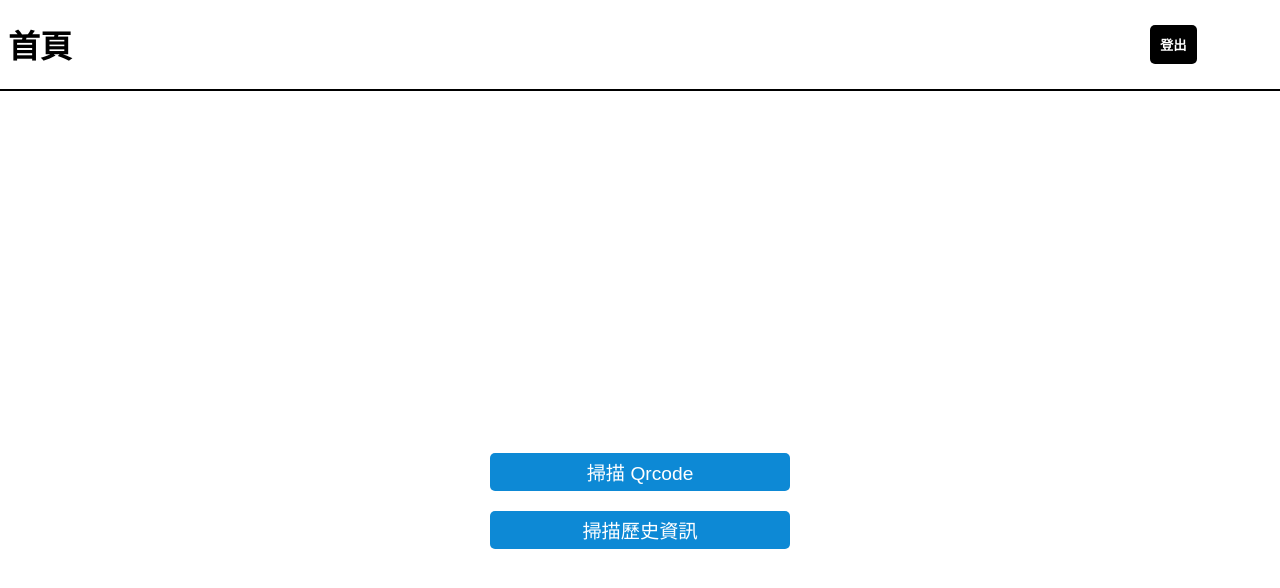
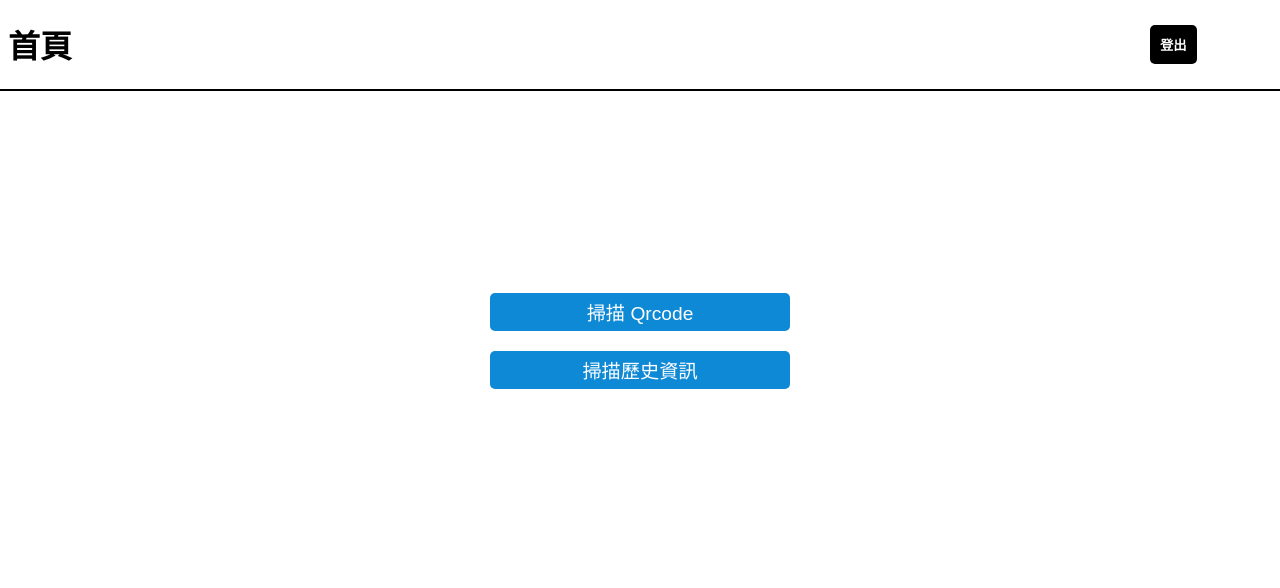
Before and after one commit to sos78819/product-scaner, a React (Vite) app: page / in a window 1280 px wide. Shown: the top 588 px of the page. Built offline with nearby package versions, Linux system fonts and the light colour scheme.

Commit message:
改主頁樣式

```diff
--- a/src/css/_home.css
+++ b/src/css/_home.css
@@ -1,6 +1,6 @@
 .home_container {
-    height: 100vh;
-    justify-content: center;
+    height: 60vh;
+   justify-content: center;
     align-items: center;
     flex-direction: column;
     display: flex;
```
